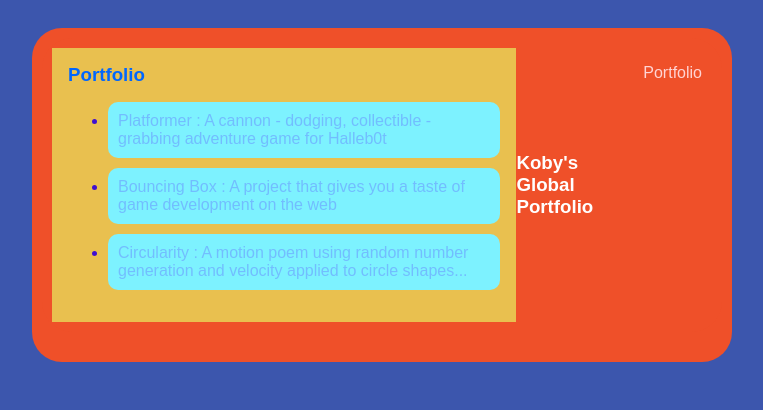
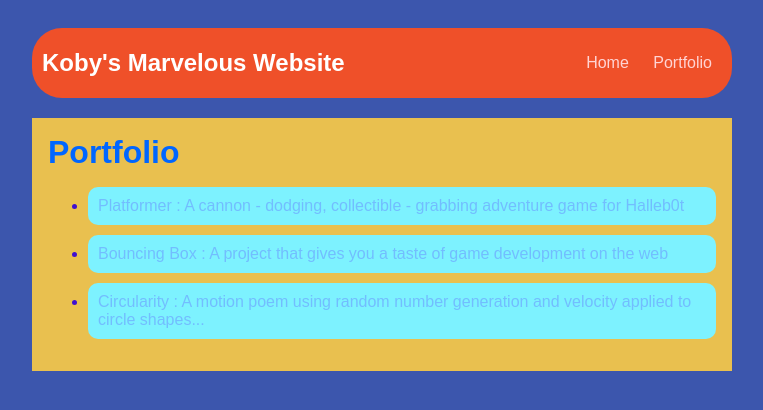
Before and after one commit to KobyF1/KobyF1.github.io, a plain HTML site: page portfolio.html in a window 1280 px wide. Shown: the whole page, without its empty margins (258-1021 px from the left). Drawn offline with Linux system fonts and the light colour scheme.

Commit message:
add portfolio.html file

```diff
--- a/portfolio.html
+++ b/portfolio.html
@@ -2,15 +2,25 @@
 <html>
     <head>
         <title> Koby's Marvelous Website</title>
-        <link rel="stylesheet" href="style.css">  <href="all-contents"> </href>
+        <link rel="stylesheet" href="style.css">
     </head>
 
     <body>
       <div id="all-contents">
    <nav>
+    <h1> Koby's Marvelous Website </h1>
+    <ul id="nav-ul">
+        <li class="nav-li">
+               <a href="index.html"target="_blank"> Home </a>
 
+        </li>
+        <li class="nav-li">
+               <a href="portfolio.html"target="_blank"> Portfolio </a>
 
-    <nav>
+        </li>
+    </ul>
+
+  </nav>
       <!-- Nav stuff here...-->
 
 
@@ -24,17 +34,6 @@
           </ul>
       </div>
   </main>
-            <h1>Koby's Global Portfolio</h1>
-            <ul id="nav-ul">
-
-
-             </li>
-             <li class="nav-li">
-               <a class="nav-a" href="portfolio.html">Portfolio</a>
-             </li>
-         </ul>
-     </nav>
- </div>
-
-    </body>
-</html>
+        </div>
+     </body>
+    </html>
```
